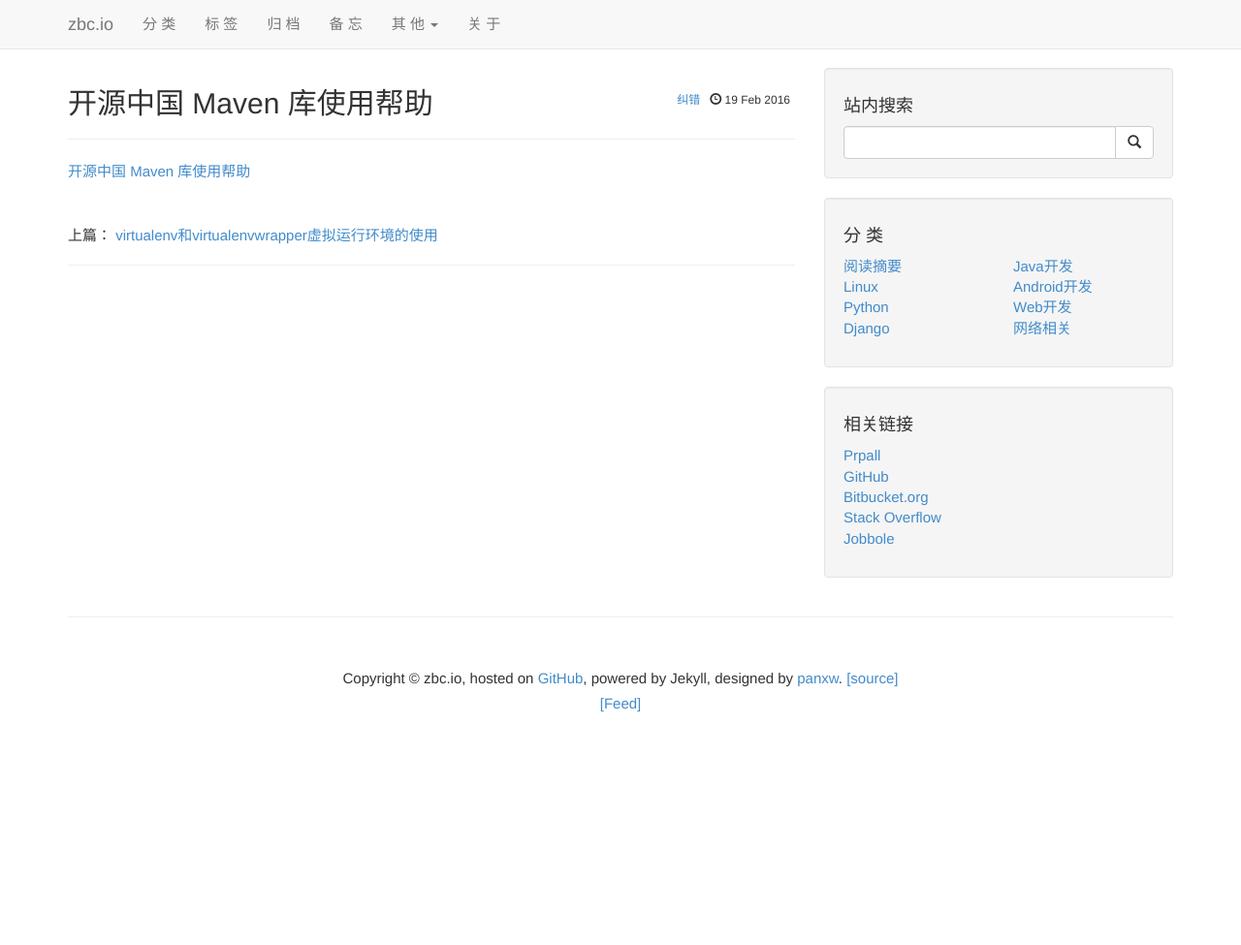
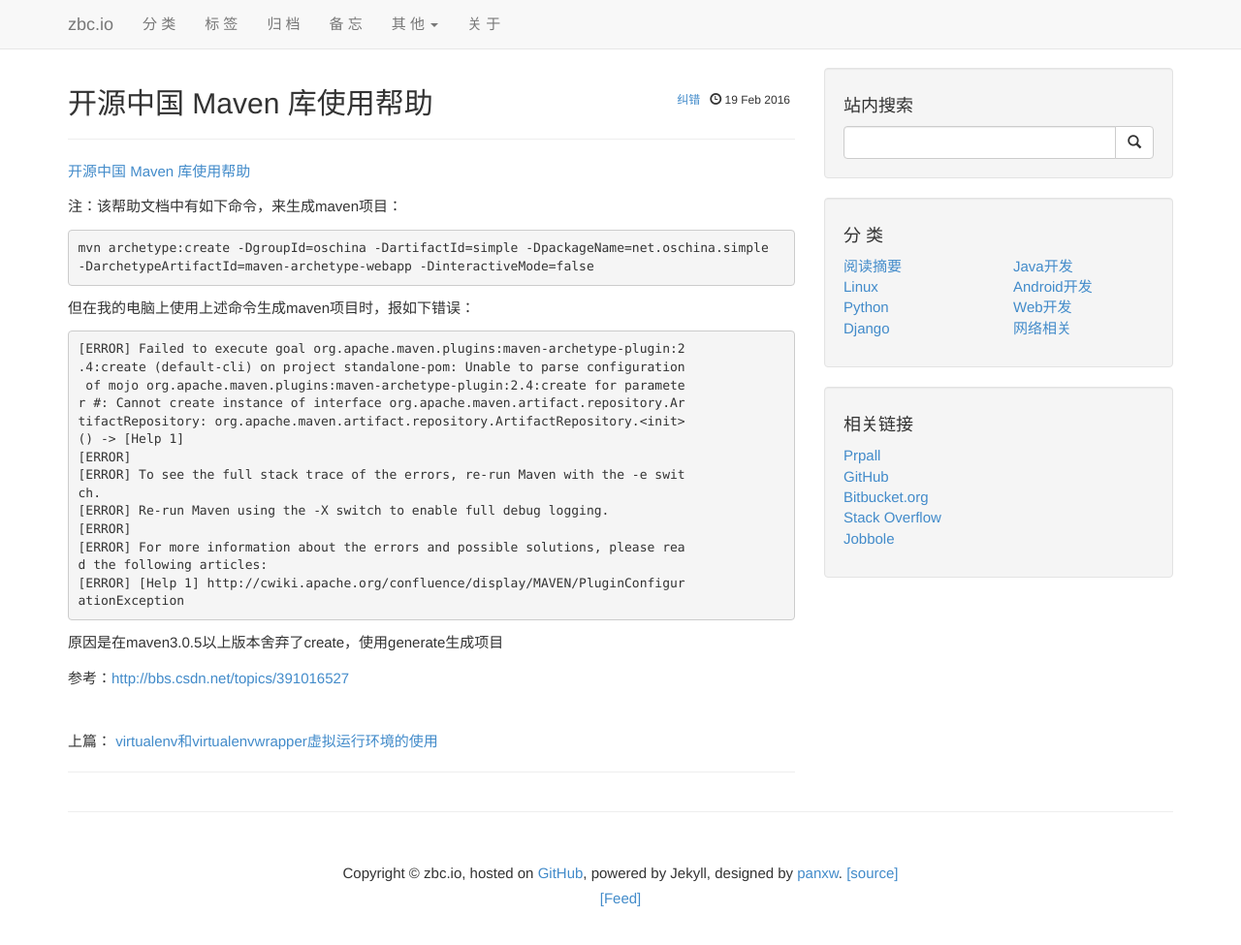
Before and after one commit to zbc0512/zbc0512.github.io, a Jekyll site: the page built from _posts/2016-02-19-maven-oschina.md, in a window 1280 px wide and 1000 px high. Shown: the top 975 px of the window at 97% size. Built offline with Jekyll 4.4.1, drawn with Linux system fonts in a browser that asks for light colours; Markdown is read by kramdown in place of the engine named in the settings; comment, search, counter and statistics services are not loaded.

Commit message:
Update 2016-02-19-maven-oschina.md

```diff
--- a/_posts/2016-02-19-maven-oschina.md
+++ b/_posts/2016-02-19-maven-oschina.md
@@ -6,3 +6,29 @@ tags: "Maven"
 ---
 
 [开源中国 Maven 库使用帮助](http://maven.oschina.net/help.html)
+
+注：该帮助文档中有如下命令，来生成maven项目：
+
+    mvn archetype:create -DgroupId=oschina -DartifactId=simple -DpackageName=net.oschina.simple  -DarchetypeArtifactId=maven-archetype-webapp -DinteractiveMode=false
+
+但在我的电脑上使用上述命令生成maven项目时，报如下错误：
+
+    [ERROR] Failed to execute goal org.apache.maven.plugins:maven-archetype-plugin:2
+    .4:create (default-cli) on project standalone-pom: Unable to parse configuration
+     of mojo org.apache.maven.plugins:maven-archetype-plugin:2.4:create for paramete
+    r #: Cannot create instance of interface org.apache.maven.artifact.repository.Ar
+    tifactRepository: org.apache.maven.artifact.repository.ArtifactRepository.<init>
+    () -> [Help 1]
+    [ERROR]
+    [ERROR] To see the full stack trace of the errors, re-run Maven with the -e swit
+    ch.
+    [ERROR] Re-run Maven using the -X switch to enable full debug logging.
+    [ERROR]
+    [ERROR] For more information about the errors and possible solutions, please rea
+    d the following articles:
+    [ERROR] [Help 1] http://cwiki.apache.org/confluence/display/MAVEN/PluginConfigur
+    ationException
+
+原因是在maven3.0.5以上版本舍弃了create，使用generate生成项目
+
+参考：<http://bbs.csdn.net/topics/391016527>
```
